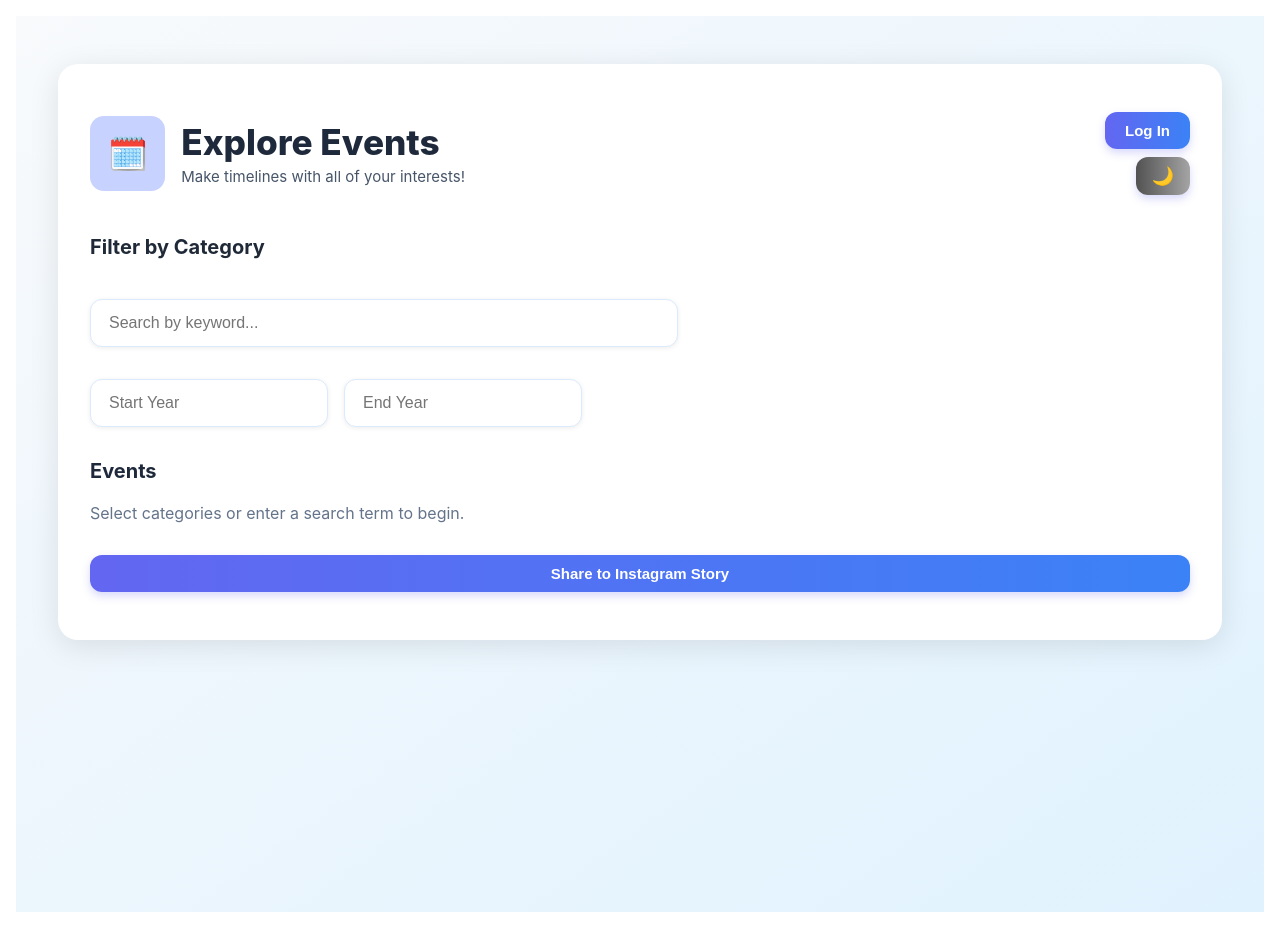
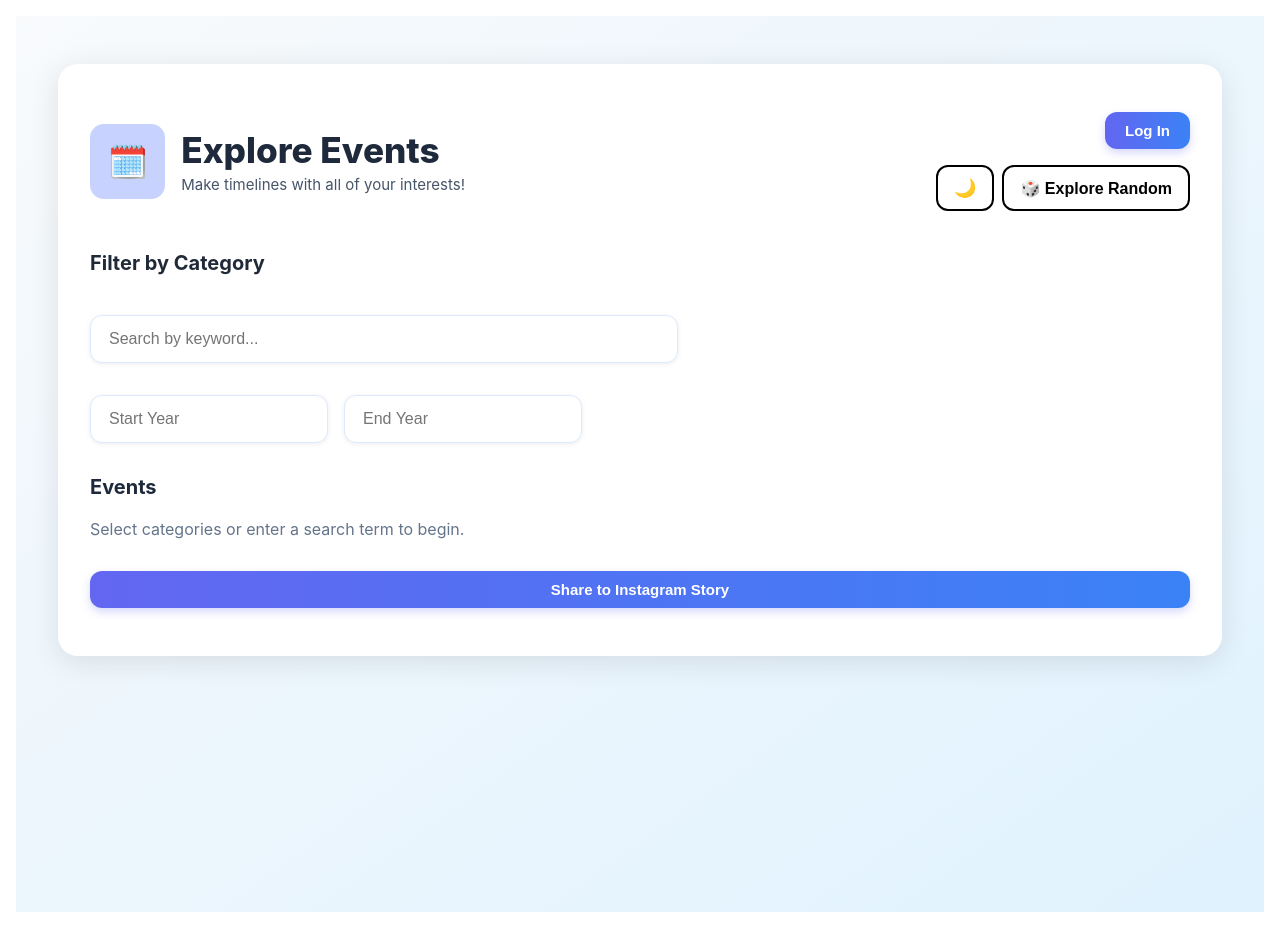
Before and after one commit to ArchieMucharla/Timely, a React (Create React App) app in the folder my-app/: page / in a window 1280 px wide. Built offline with nearby package versions, Linux system fonts and the light colour scheme; no server answers.

Commit message:
explore random

```diff
--- a/my-app/src/pages/EventsPage.js
+++ b/my-app/src/pages/EventsPage.js
@@ -19,6 +19,9 @@ const buttonStyle = {
   transition: 'all 0.3s ease',
 };
 
+
+
+
 function EventsPage() {
   const navigate = useNavigate();
   const { theme, toggleTheme } = useTheme();
@@ -32,6 +35,18 @@ function EventsPage() {
   const [showStoryPreview, setShowStoryPreview] = useState(false);
   const [startYear, setStartYear] = useState('');
   const [endYear, setEndYear] = useState('');
+
+
+  const handleExploreRandom = () => {
+    if (categories.length === 0) return;
+
+    const randomCategories = [...categories]
+      .sort(() => 0.5 - Math.random()) // shuffle
+      .slice(0, 3) // pick 3 random categories
+      .map((cat) => cat.category_id);
+
+    setSelectedCategories(randomCategories);
+  };
 
   useEffect(() => {
     fetch(`${BACKEND}/api/users/me`, { credentials: 'include' })
@@ -187,16 +202,33 @@ function EventsPage() {
               )}
             </div>
 
-            <div>
+            <div style={{ display: 'flex', gap: '0.5rem', marginTop: '0.5rem' }}>
               <button onClick={toggleTheme} style={{
-                ...buttonStyle,
-                background: theme === 'dark'
-                  ? 'linear-gradient(to right,rgb(226, 224, 224),rgb(138, 138, 138))'
-                  : 'linear-gradient(to right,rgb(82, 82, 82),rgb(164, 164, 164))',
-                padding: '8px 16px',
+                padding: '10px 16px',
                 fontSize: '18px',
+                fontWeight: '600',
+                borderRadius: '12px',
+                background: 'transparent',
+                border: `2px solid ${theme === 'dark' ? '#fff' : '#000'}`,
+                color: theme === 'dark' ? '#fff' : '#000',
+                cursor: 'pointer',
+                transition: 'all 0.3s ease',
               }}>
                 {theme === 'dark' ? '☀️' : '🌙'}
+              </button>
+
+              <button onClick={handleExploreRandom} style={{
+                padding: '10px 16px',
+                fontSize: '16px',
+                fontWeight: '600',
+                borderRadius: '12px',
+                background: 'transparent',
+                border: `2px solid ${theme === 'dark' ? '#fff' : '#000'}`,
+                color: theme === 'dark' ? '#fff' : '#000',
+                cursor: 'pointer',
+                transition: 'all 0.3s ease',
+              }}>
+                🎲 Explore Random
               </button>
             </div>
           </div>
```
